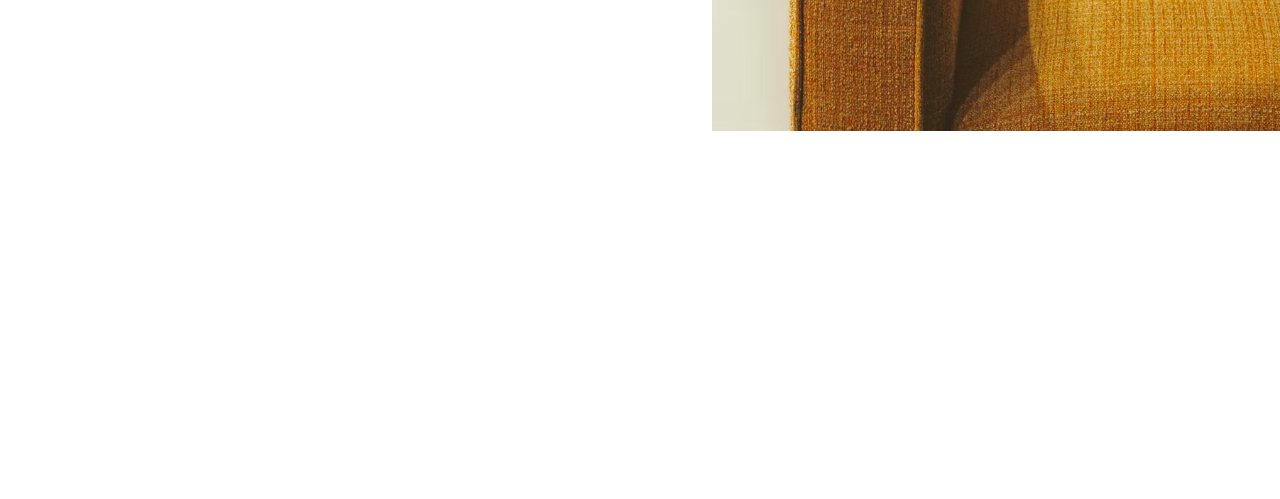
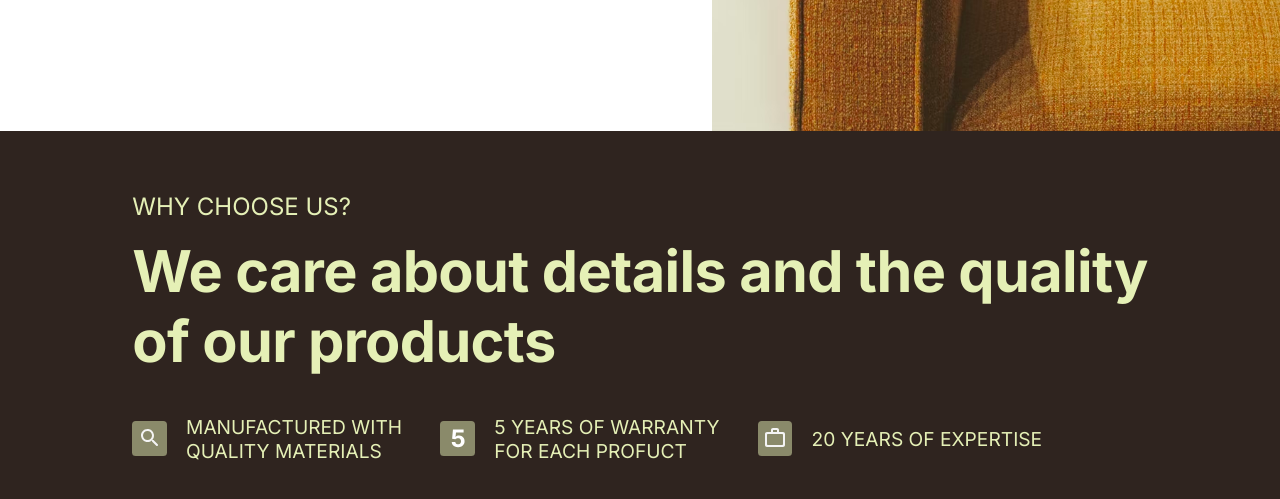
Before and after one commit to yuandahanif/SkwnFrontendDev-1a-Yuanda, a website with bundled scripts: page index.html in a window 1280 px wide. Shown: the part 663-1162 px from the top of the page. Before the commit the page ends 800 px from the top, so only its background shows below. Built offline with nearby package versions, Linux system fonts and the light colour scheme; files whose address does not match are found by name.

Commit message:
feat: :sparkles: about section

```diff
--- a/index.html
+++ b/index.html
@@ -9,7 +9,7 @@
   </head>
   <body>
     <header>
-      <a href="#">
+      <a href="#landing">
         <img src="/public/logo.svg" alt="logo" />
       </a>
 
@@ -78,7 +78,7 @@
     </header>
 
     <main>
-      <section class="landing">
+      <section class="landing" id="landing">
         <div class="landing__title">
           <h1>
             The kind of <br />
@@ -159,7 +159,91 @@
         </div>
       </section>
 
-      <section class="about"></section>
+      <section class="about" id="about-us">
+        <div>
+          <span class="about__title">WHY CHOOSE US?</span>
+          <p class="about__description">
+            We care about details and the quality<br />
+            of our products
+          </p>
+
+          <div class="about__reason">
+            <div class="about__reason__item">
+              <div>
+                <svg
+                  width="24"
+                  height="24"
+                  viewBox="0 0 24 24"
+                  fill="none"
+                  xmlns="http://www.w3.org/2000/svg"
+                >
+                  <g clip-path="url(#clip0_4_506)">
+                    <path
+                      d="M15.5 14H14.71L14.43 13.73C15.63 12.33 16.25 10.42 15.91 8.39002C15.44 5.61002 13.12 3.39002 10.32 3.05002C6.09001 2.53002 2.53002 6.09001 3.05002 10.32C3.39002 13.12 5.61002 15.44 8.39002 15.91C10.42 16.25 12.33 15.63 13.73 14.43L14 14.71V15.5L18.25 19.75C18.66 20.16 19.33 20.16 19.74 19.75C20.15 19.34 20.15 18.67 19.74 18.26L15.5 14ZM9.50002 14C7.01002 14 5.00002 11.99 5.00002 9.50002C5.00002 7.01002 7.01002 5.00002 9.50002 5.00002C11.99 5.00002 14 7.01002 14 9.50002C14 11.99 11.99 14 9.50002 14Z"
+                      fill="#F4F4F4"
+                    />
+                  </g>
+                  <defs>
+                    <clipPath id="clip0_4_506">
+                      <rect width="24" height="24" fill="white" />
+                    </clipPath>
+                  </defs>
+                </svg>
+              </div>
+              <p>
+                MANUFACTURED WITH <br />
+                QUALITY MATERIALS
+              </p>
+            </div>
+
+            <div class="about__reason__item">
+              <div>
+                <svg
+                  width="14"
+                  height="19"
+                  viewBox="0 0 14 19"
+                  fill="none"
+                  xmlns="http://www.w3.org/2000/svg"
+                >
+                  <path
+                    d="M7.0554 18.2386C5.85085 18.2386 4.77699 18.017 3.83381 17.5739C2.89631 17.1307 2.15199 16.5199 1.60085 15.7415C1.04972 14.9631 0.762784 14.071 0.740057 13.0653H4.3196C4.35938 13.7415 4.64347 14.2898 5.17188 14.7102C5.70028 15.1307 6.32812 15.3409 7.0554 15.3409C7.63494 15.3409 8.14631 15.2131 8.58949 14.9574C9.03835 14.696 9.38778 14.3352 9.63778 13.875C9.89347 13.4091 10.0213 12.875 10.0213 12.2727C10.0213 11.6591 9.89063 11.1193 9.62926 10.6534C9.37358 10.1875 9.01847 9.82386 8.56392 9.5625C8.10938 9.30114 7.58949 9.16761 7.00426 9.16193C6.4929 9.16193 5.99574 9.26705 5.51278 9.47727C5.03551 9.6875 4.66335 9.97443 4.39631 10.3381L1.11506 9.75L1.94176 0.545454H12.6122V3.5625H4.98438L4.53267 7.93466H4.63494C4.94176 7.50284 5.40483 7.14489 6.02415 6.8608C6.64347 6.5767 7.33665 6.43466 8.10369 6.43466C9.15483 6.43466 10.0923 6.68182 10.9162 7.17614C11.7401 7.67045 12.3906 8.34943 12.8679 9.21307C13.3452 10.071 13.581 11.0597 13.5753 12.179C13.581 13.3551 13.3082 14.4006 12.7571 15.3153C12.2116 16.2244 11.4474 16.9403 10.4645 17.4631C9.48722 17.9801 8.35085 18.2386 7.0554 18.2386Z"
+                    fill="white"
+                  />
+                </svg>
+              </div>
+              <p>
+                5 YEARS OF WARRANTY <br />
+                FOR EACH PROFUCT
+              </p>
+            </div>
+
+            <div class="about__reason__item">
+              <div>
+                <svg
+                  width="24"
+                  height="24"
+                  viewBox="0 0 24 24"
+                  fill="none"
+                  xmlns="http://www.w3.org/2000/svg"
+                >
+                  <g clip-path="url(#clip0_4_515)">
+                    <path
+                      d="M14 6V4H10V6H14ZM4 9V18C4 18.55 4.45 19 5 19H19C19.55 19 20 18.55 20 18V9C20 8.45 19.55 8 19 8H5C4.45 8 4 8.45 4 9ZM20 6C21.11 6 22 6.89 22 8V19C22 20.11 21.11 21 20 21H4C2.89 21 2 20.11 2 19L2.01 8C2.01 6.89 2.89 6 4 6H8V4C8 2.89 8.89 2 10 2H14C15.11 2 16 2.89 16 4V6H20Z"
+                      fill="#F4F4F4"
+                    />
+                  </g>
+                  <defs>
+                    <clipPath id="clip0_4_515">
+                      <rect width="24" height="24" fill="white" />
+                    </clipPath>
+                  </defs>
+                </svg>
+              </div>
+              <p>20 YEARS OF EXPERTISE</p>
+            </div>
+          </div>
+        </div>
+      </section>
 
       <section class="partnership"></section>
 
--- a/src/style.css
+++ b/src/style.css
@@ -1,6 +1,7 @@
 @import url("https://fonts.googleapis.com/css2?family=Inter:wght@300;400;500;600;700&display=swap");
 @import url("./styles//header.css");
 @import url("./styles//landing.css");
+@import url("./styles//about.css");
 
 :root {
   --lime-primary: #e5f0b6;
@@ -13,6 +14,10 @@
   margin: 0;
   padding: 0;
   box-sizing: border-box;
+}
+
+html {
+  scroll-behavior: smooth;
 }
 
 body {
--- /dev/null
+++ b/src/styles/about.css
@@ -0,0 +1,52 @@
+.about {
+  background: var(--dark-primary);
+  color: var(--lime-primary);
+  display: flex;
+  flex-direction: column;
+  padding: 3em;
+  align-items: flex-start;
+  justify-content: center;
+}
+
+.about > div {
+  margin: 0 auto;
+}
+
+.about__title {
+  font-size: 24px;
+  font-style: normal;
+  font-weight: 400;
+  line-height: 36px;
+}
+
+.about__description {
+  margin-top: .2em;
+  font-size: 3em;
+  font-style: normal;
+  font-weight: 700;
+  line-height: normal;
+  letter-spacing: -0.64px;
+}
+
+.about__reason {
+  display: flex;
+  gap: 2em;
+  margin-top: 2em;
+}
+
+.about__reason__item {
+  display: flex;
+  gap: 1em;
+  align-items: center;
+  justify-content: center;
+}
+
+.about__reason__item div {
+  display: flex;
+  align-items: center;
+  justify-content: center;
+  border-radius: 0.2em;
+  background: rgba(229, 240, 182, 0.5);
+  height: 1.8em;
+  width: 1.8em;
+}
```
